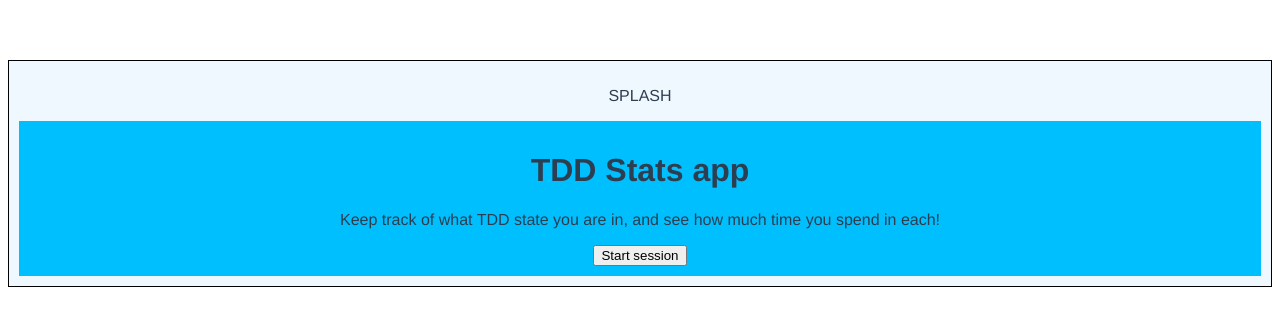
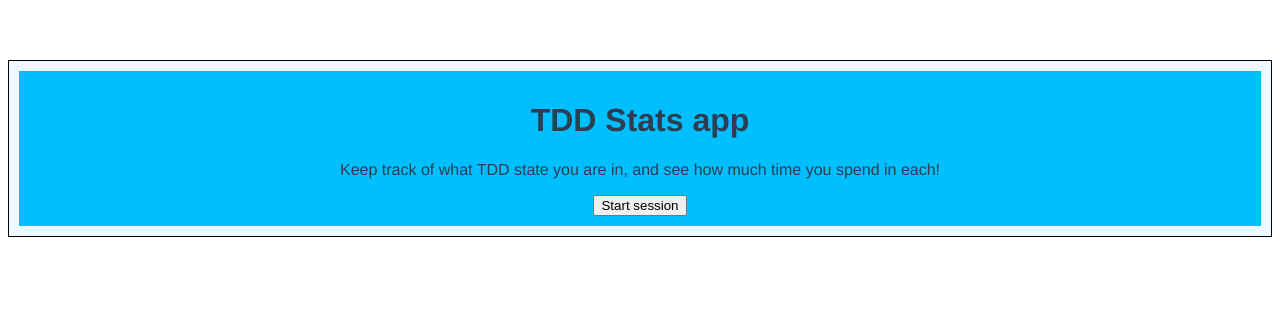
Before and after one commit to ProAgileAB/TDDStats, a Vue app: page / in a window 1280 px wide. Shown: the top 326 px of the page. Built offline with nearby package versions, Linux system fonts and the light colour scheme.

Commit message:
Remove state title

```diff
--- a/src/components/Pages.vue
+++ b/src/components/Pages.vue
@@ -1,9 +1,9 @@
 <template>
   <div class="pages_background">
-    <p>{{ state }}</p>
+<!--    <p>{{ state }}</p>-->
+    <Splash v-if="inSplash" @start-session="nextState"/>
     <!--  <Session v-if="state === SESSION"/>-->
     <!--  <Result v-if="state === RESULT"/>-->
-    <Splash v-if="inSplash" @start-session="nextState"/>
   </div>
 </template>
 
```
